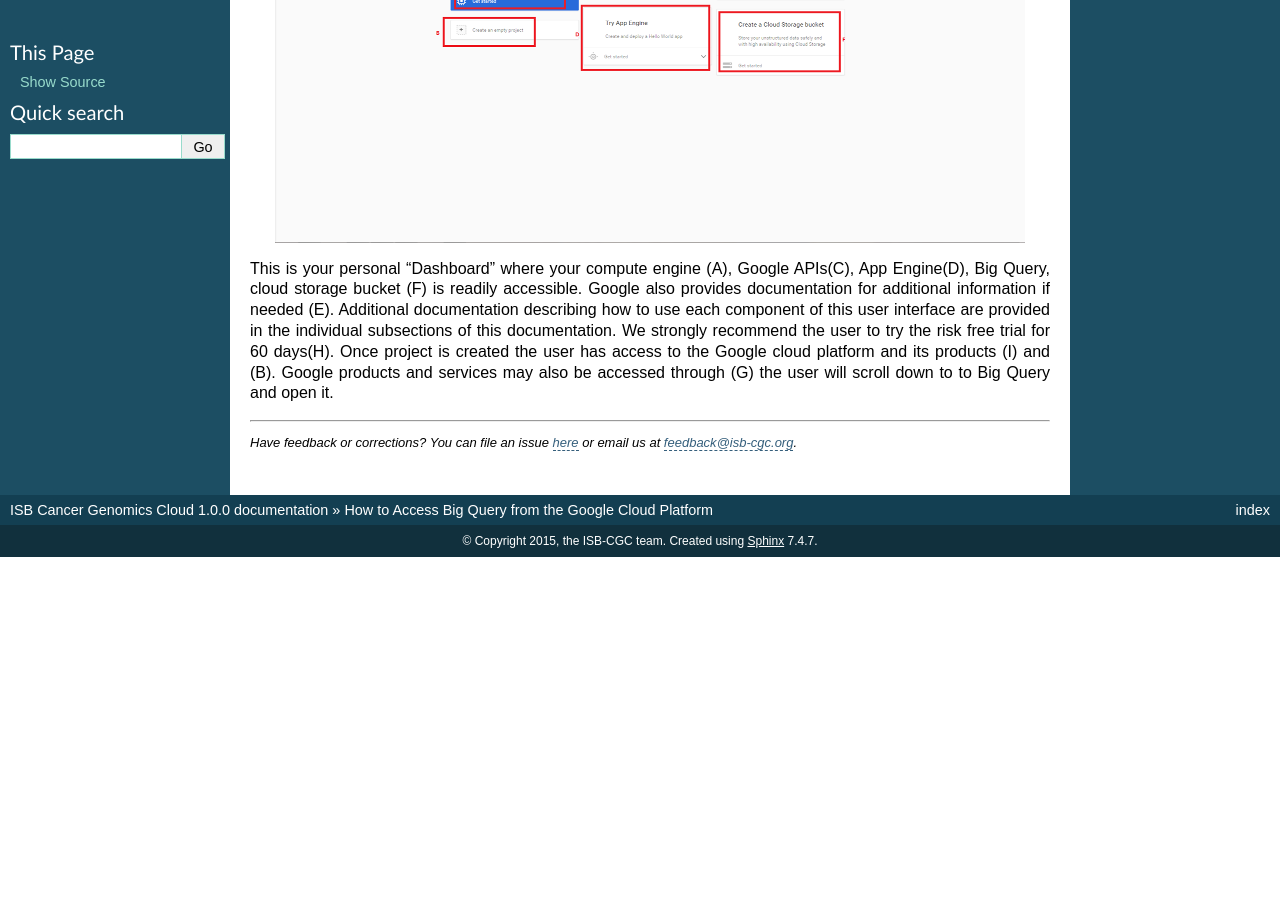
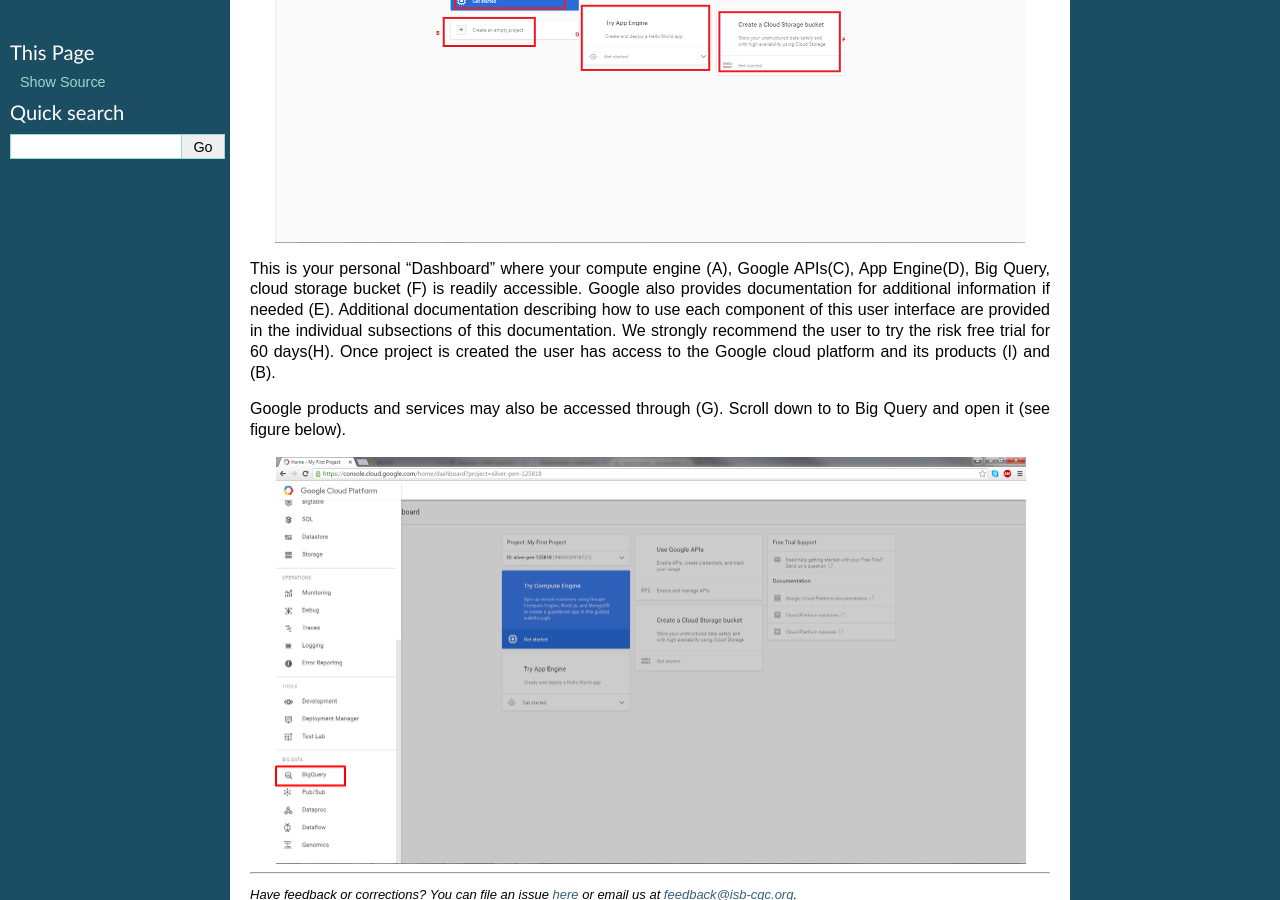
Before and after one commit to isb-cgc/readthedocs, a Sphinx documentation site: the page built from docs/source/sections/progapi/bigqueryGUI/HowToAccessBigQueryFromTheGoogleCloudPlatform.rst, in a window 1280 px wide and 900 px high, scrolled down 912 px. Built offline with Sphinx 7.4.7, drawn with Linux system fonts in a browser that asks for light colours; before the commit the page ends 1469 px from its top, so only the background shows below that.

Commit message:
Update HowToAccessBigQueryFromTheGoogleCloudPlatform.rst

```diff
--- a/docs/source/sections/progapi/bigqueryGUI/HowToAccessBigQueryFromTheGoogleCloudPlatform.rst
+++ b/docs/source/sections/progapi/bigqueryGUI/HowToAccessBigQueryFromTheGoogleCloudPlatform.rst
@@ -20,4 +20,10 @@
    :align: center
 
 This is your personal “Dashboard” where your compute engine (A), Google APIs(C), App Engine(D), Big Query, cloud storage bucket (F) is readily accessible. Google also provides documentation for additional information if needed (E). Additional documentation describing how to use each component of this user interface are provided in the individual subsections of this documentation.
-We strongly recommend the user to try the risk free trial for 60 days(H). Once project is created the user has access to the Google cloud platform and its products (I) and (B). Google products and services may also be accessed through (G) the user will scroll down to to Big Query and open it.
+We strongly recommend the user to try the risk free trial for 60 days(H). Once project is created the user has access to the Google cloud platform and its products (I) and (B).
+
+Google products and services may also be accessed through (G). Scroll down to to Big Query and open it (see figure below).
+
+.. image:: BigQuerySelect.png
+   :scale: 50
+   :align: center
```
